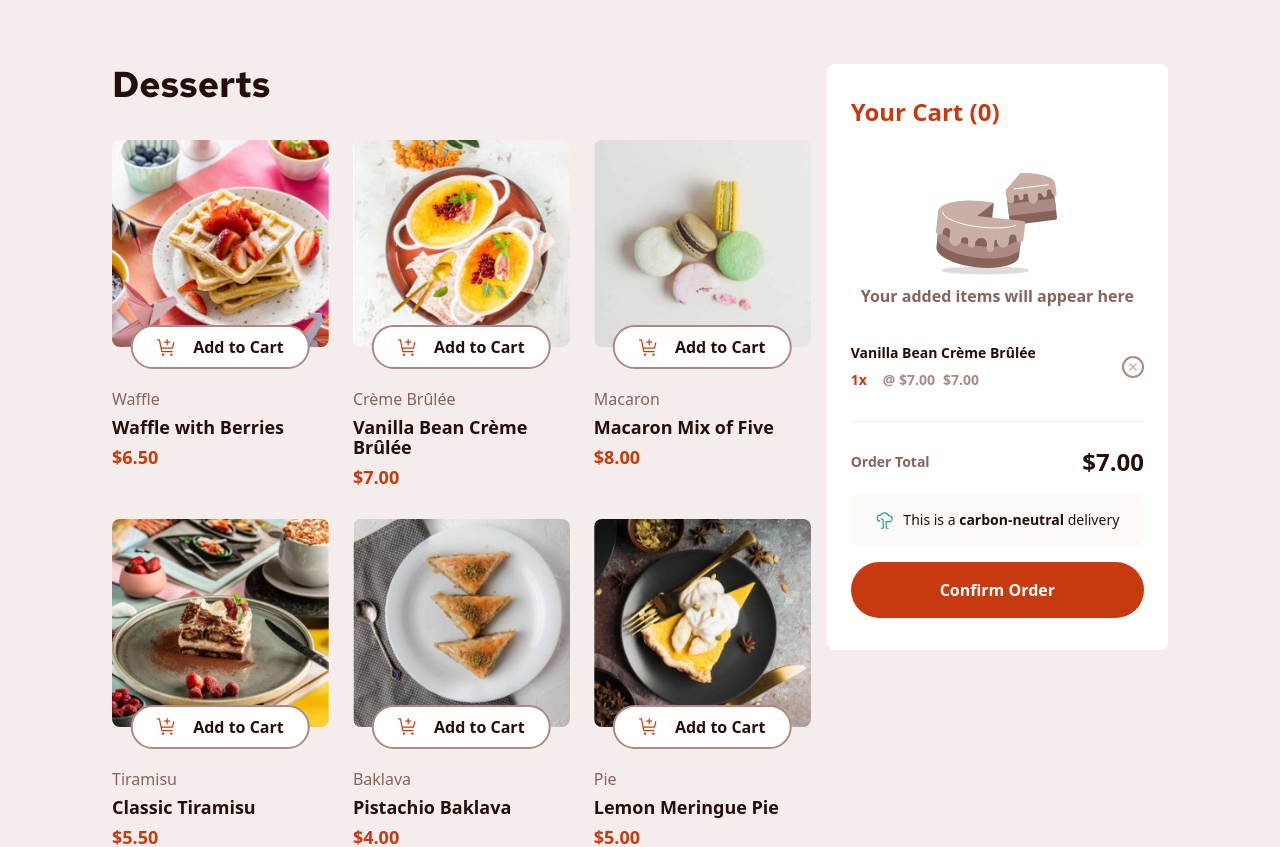
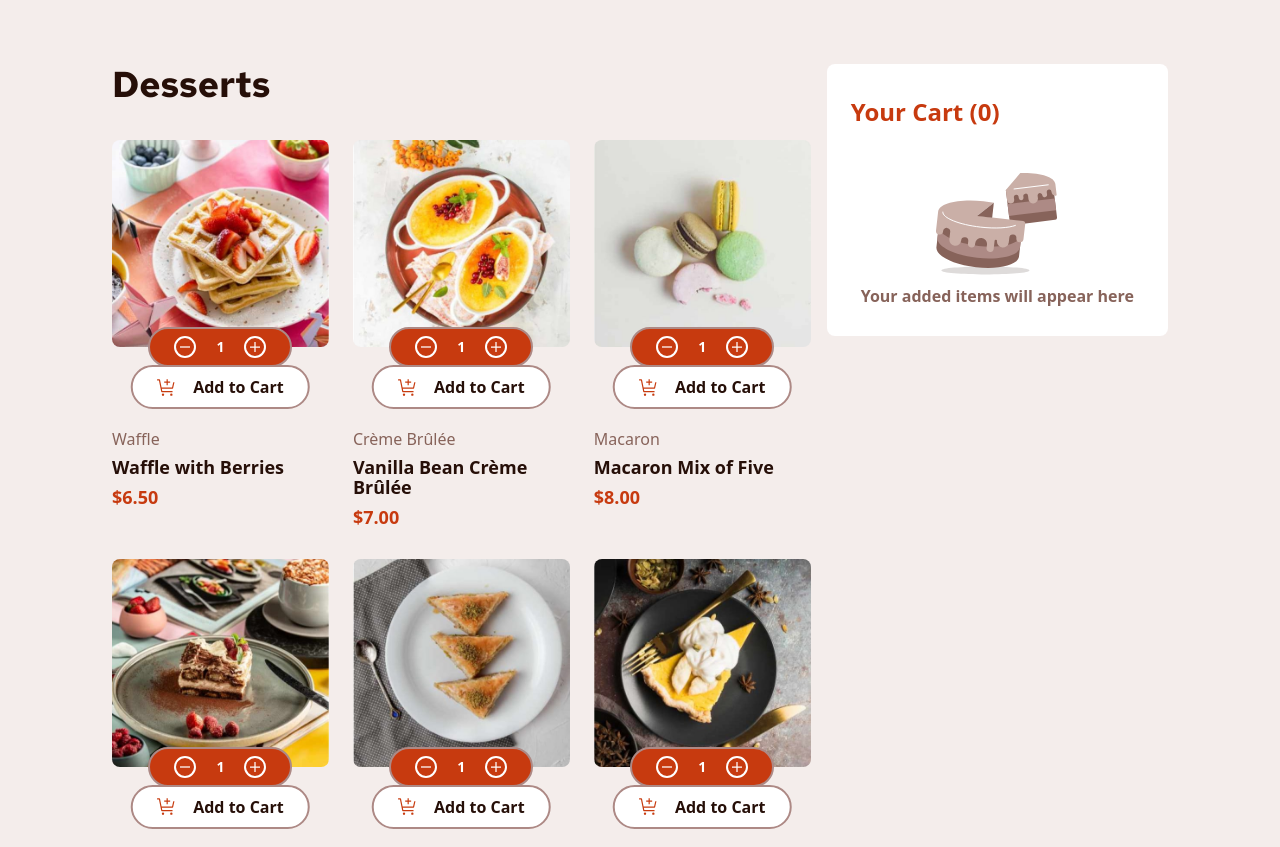
Before and after one commit to phyominpaing/product-list-with-cart, a Next.js app: page / in a window 1280 px wide. Shown: the top 847 px of the page. Built offline with nearby package versions, Linux system fonts and the light colour scheme.

Commit message:
feat/add to cart and ui finish

```diff
--- /dev/null
+++ b/src/components/CartItem.jsx
@@ -0,0 +1,45 @@
+import React from "react";
+import Image from "next/image";
+import CartItemSummary from "./CartItemSummary";
+import useCartStore from "@/store/useCartStore";
+
+const CartItem = ({ item: { name, price, quantity } }) => {
+  const { removeFromCart } = useCartStore();
+
+  const handleRemoveItem = () => {
+    removeFromCart(name);
+  };
+  return (
+    <div>
+      <ul>
+        <li className="flex flex-col justify-between items-center gap-2 py-2">
+          <div className="flex justify-between w-full py-4 text-sm leading-[18.52px]">
+            <div className="space-y-2">
+              <p className="text-rose-900 font-semibold">{name}</p>
+              <p className="text-rose-400 font-semibold">
+                <span className=" text-red font-semibold pr-4">
+                  {quantity}x
+                </span>
+                <span className="">@ ${price.toFixed(2)}</span>
+                <span className=" pl-2 font-bold">${(quantity * price).toFixed(2)}</span>
+              </p>
+            </div>
+            <button>
+              <Image
+                src="/assets/images/icon-remove-item.svg"
+                alt="remove button Icon"
+                width={22}
+                height={22}
+                onClick={handleRemoveItem}
+                className="rounded-full border-2 w-auto h-auto border-rose-400 px-1 py-1 hover:border-rose-900 hover:text-rose-900"
+              />
+            </button>
+          </div>
+          <hr className="text-rose-100 w-full" />
+        </li>
+      </ul>
+    </div>
+  );
+};
+
+export default CartItem;
--- a/src/components/CartItemList.jsx
+++ b/src/components/CartItemList.jsx
@@ -1,70 +1,35 @@
+"use client";
+import useCartStore from "@/store/useCartStore";
 import React from "react";
+import CartItem from "./CartItem";
+import CartItemSummary from "./CartItemSummary";
 
 const CartItemList = () => {
+  const { items } = useCartStore();
+  console.log(items);
+
   return (
     <div className="bg-white rounded-lg w-full lg:py-0">
-      <div>
-        <ul>
-          <li className="flex flex-col justify-between items-center gap-4 py-2">
-            <div className="flex justify-between w-full py-4 text-sm leading-[18.52px]">
-              <div className="space-y-2">
-                <p className="text-rose-900 font-semibold">
-                  Vanilla Bean Crème Brûlée
-                </p>
-                <p className="text-rose-400 font-semibold">
-                  <span className=" text-red font-semibold pr-4">1x</span>
-                  <span className="">@ $7.00</span>
-                  <span className=" pl-2 font-extrabold">$7.00</span>
-                </p>
-              </div>
-              <button>
-                <img
-                  alt="remove button Icon"
-                  loading="lazy"
-                  width="17.5"
-                  height="17.5"
-                  decoding="async"
-                  data-nimg={1}
-                  className="rounded-full border-2 border-rose-400 px-1 py-1 hover:border-rose-900 hover:text-rose-900"
-                  src="/assets/images/icon-remove-item.svg"
-                  style={{
-                    color: "transparent",
-                    width: "auto",
-                    height: "auto",
-                  }}
-                />
-              </button>
-            </div>
-            <hr className="text-rose-100 w-full " />
-          </li>
-        </ul>
-        <div className="flex justify-between w-full py-4 text-sm leading-[18.52px]">
-          <div className="flex justify-between items-center gap-4 w-full">
-            <p className=" font-semibold text-rose-500 leading-4">Order Total</p>
-            <p className="text-2xl text-rose-900 font-black">$7.00</p>
-          </div>
-        </div>
-        <div className=" flex justify-between items-center bg-rose-50 rounded-lg px-4 py-4 mb-4 md:justify-center md:gap-2 ">
+      {items.length === 0 && (
+        <div className="flex flex-col items-center justify-center">
           <img
-            alt="image cart icon"
-            loading="lazy"
-            width={20}
-            height={20}
+            alt="image icon of cake"
+            width={128}
+            height={128}
             decoding="async"
-            data-nimg={1}
-            className="w-5 h-auto"
-            src="/assets/images/icon-carbon-neutral.svg"
             style={{ color: "transparent" }}
+            src="/assets/images/illustration-empty-cart.svg"
           />
-          <p className="text-sm text-rose-900 font-normal">
-            This is a <span className="font-semibold">carbon-neutral</span>{" "}
-            delivery
+          <p className="text-md leading-4 text-rose-500 font-semibold">
+            Your added items will appear here
           </p>
         </div>
-        <button className="button w-full py-4 text-base font-semibold text-white bg-red rounded-full duration-200 hover:bg-rose-800 ">
-          Confirm Order
-        </button>
-      </div>
+      )}
+      {items.map((item, index) => (
+        <CartItem key={index} item={item} />
+      ))}
+
+      <CartItemSummary />
     </div>
   );
 };
--- /dev/null
+++ b/src/components/CartItemSummary.jsx
@@ -0,0 +1,48 @@
+import useCartStore from "@/store/useCartStore";
+import Image from "next/image";
+import React from "react";
+
+const CartItemSummary = () => {
+  const { items } = useCartStore();
+
+  const total = items.reduce((pv, cv) => pv + cv.price * cv.quantity, 0);
+
+  return (
+    <>
+      {items.length > 0 && (
+        <div>
+          <div className="flex justify-between w-full py-4 text-sm leading-[18.52px]">
+            <div className="flex justify-between items-center gap-4 w-full">
+              <p className=" font-semibold text-rose-500 leading-4">
+                Order Total
+              </p>
+              <p className="text-2xl text-rose-900 font-black">
+                ${total.toFixed(2)}
+              </p>
+            </div>
+          </div>
+          <div className=" flex justify-between items-center bg-rose-50 rounded-lg px-4 py-4 mb-4 md:justify-center md:gap-2 ">
+            <Image
+              alt="image cart icon"
+              loading="lazy"
+              width={20}
+              height={20}
+              className="w-auto h-auto"
+              src="/assets/images/icon-carbon-neutral.svg"
+              style={{ color: "transparent" }}
+            />
+            <p className="text-sm text-rose-900 font-normal">
+              This is a <span className="font-semibold">carbon-neutral</span>{" "}
+              delivery
+            </p>
+          </div>
+          <button className="button w-full py-4 text-base font-semibold text-white bg-red rounded-full duration-200 hover:bg-rose-800 ">
+            Confirm Order
+          </button>
+        </div>
+      )}
+    </>
+  );
+};
+
+export default CartItemSummary;
--- a/src/components/CartSection.jsx
+++ b/src/components/CartSection.jsx
@@ -1,27 +1,20 @@
+"use client";
 import React from "react";
 import CartItemList from "./CartItemList";
+import useCartStore from "@/store/useCartStore";
+import CartItemSummary from "./CartItemSummary";
 
 const CartSection = () => {
+  const { items } = useCartStore();
+
+  const totalQuantity = items.reduce((pv, cv) => pv + cv.quantity, 0);
+
   return (
     <section className="bg-white rounded-lg py-4 px-6 w-full lg:py-8 flex flex-col gap-2">
       <h2 className="text-2xl font-bold text-red">
-        Your Cart ({/* */}0{/* */})
+        Your Cart ({totalQuantity})
       </h2>
       <div className="flex flex-col items-center justify-between gap-4 mt-6">
-        <div className="flex flex-col items-center justify-center">
-          <img
-            alt="image icon of cake"
-            width={128}
-            height={128}
-            decoding="async"
-            style={{ color: "transparent" }}
-            src="/assets/images/illustration-empty-cart.svg"
-          />
-          <p className="text-md leading-4 text-rose-500 font-semibold">
-            Your added items will appear here
-          </p>
-        </div>
-
         <CartItemList />
       </div>
     </section>
--- a/src/components/ProductCard.jsx
+++ b/src/components/ProductCard.jsx
@@ -1,9 +1,29 @@
-'use client';
+"use client";
 
 import React from "react";
 import Image from "next/image";
+import useCartStore from "@/store/useCartStore";
 
-const ProductCard = ({product : {image , category, name , price}}) => {
+const ProductCard = ({ product: { image, category, name, price } }) => {
+  const { items, addToCart, updateQuantity } = useCartStore();
+
+  const isExistedItem = items.find((item) => item.name === name);
+
+  const handleAddItem = () => {
+    if (isExistedItem) {
+      updateQuantity(isExistedItem.name, 1);
+    } else {
+      const newItem = {
+        image,
+        category,
+        name,
+        price,
+        quantity: 1,
+      };
+
+      addToCart(newItem);
+    }
+  };
 
   return (
     <div>
@@ -16,7 +36,30 @@ const ProductCard = ({product : {image , category, name , price}}) => {
           className=" h-auto w-full object-cover rounded-lg overflow-hidden border-none"
         />
 
-        <button className="relative button rounded-3xl border-2 border-rose-400  px-6 py-2  bg-white flex justify-between items-center gap-4 cursor-pointer left-1/2 top-1/2 transform -translate-x-1/2 -translate-y-1/2 transition-all hover:border-red hover:text-red duration-200 hover:scale-105 animate-scale-in">
+        <div className="relative  w-36 h-10 rounded-3xl border-2 border-rose-400 px-6 py-2 bg-red text-sm text-white flex justify-between items-center gap-2 cursor-pointer left-1/2 top-1/2 transform -translate-x-1/2 -translate-y-1/2 transition-all hover:scale-105 animate-scale-in">
+          <button className="font-bold rounded-full border-white border-2 px-1 py-2 transition-transform">
+            <Image
+              src="/assets/images/icon-decrement-quantity.svg"
+              alt="remove button Icon"
+              width={10}
+              height={10}
+            />
+          </button>
+          <span className="font-semibold">1</span>
+          <button className="font-bold rounded-full border-white border-2 px-1 py-1 transition-transform">
+            <Image
+              src="/assets/images/icon-increment-quantity.svg"
+              alt="add button Icon"
+              width={10}
+              height={10}
+            />
+          </button>
+        </div>
+
+        <button
+          onClick={handleAddItem}
+          className="relative button w-auto h-auto rounded-3xl border-2 border-rose-400  px-6 py-2  bg-white flex justify-between items-center gap-4 cursor-pointer left-1/2 top-1/2 transform -translate-x-1/2 -translate-y-1/2 transition-all hover:border-red hover:text-red duration-200 hover:scale-105 animate-scale-in"
+        >
           <Image
             src="/assets/images/icon-add-to-cart.svg"
             alt="image cart icon"
@@ -32,12 +75,8 @@ const ProductCard = ({product : {image , category, name , price}}) => {
       </div>
 
       <div className=" flex flex-col gap-2.5 ">
-        <p className="text-rose-500 font-normal leading-4">
-          {category}
-        </p>
-        <p className="font-semibold text-rose-900 leading-5 text-lg">
-          {name}
-        </p>
+        <p className="text-rose-500 font-normal leading-4">{category}</p>
+        <p className="font-semibold text-rose-900 leading-5 text-lg">{name}</p>
         <p className="font-semibold text-red leading-5 text-lg">
           ${price.toFixed(2)}
         </p>
--- a/src/store/useCartStore.js
+++ b/src/store/useCartStore.js
@@ -1,6 +1,25 @@
 const { create } = require("zustand");
 
-const useCartStore = create(() => ({
-    cart: [],
+const useCartStore = create((set) => ({
+  items: [],
 
-}))
+  addToCart: (newItem) =>
+    set((state) => ({ items: [...state.items, newItem] })),
+
+  removeFromCart: (itemName) =>
+    set((state) => ({
+      items: state.items.filter((item) => item.name !== itemName),
+    })),
+
+  updateQuantity: (name, amount) =>
+    set((state) => ({
+      items: state.items.map((item) =>
+        item.name === name
+          ? { ...item, quantity: item.quantity + amount }
+          : item
+      ),
+    })),
+  //   clearCart: () => set({ items: [] }),
+}));
+
+export default useCartStore;
```
Also changed, not shown: src/components/CartEmpty.jsx (deleted).
